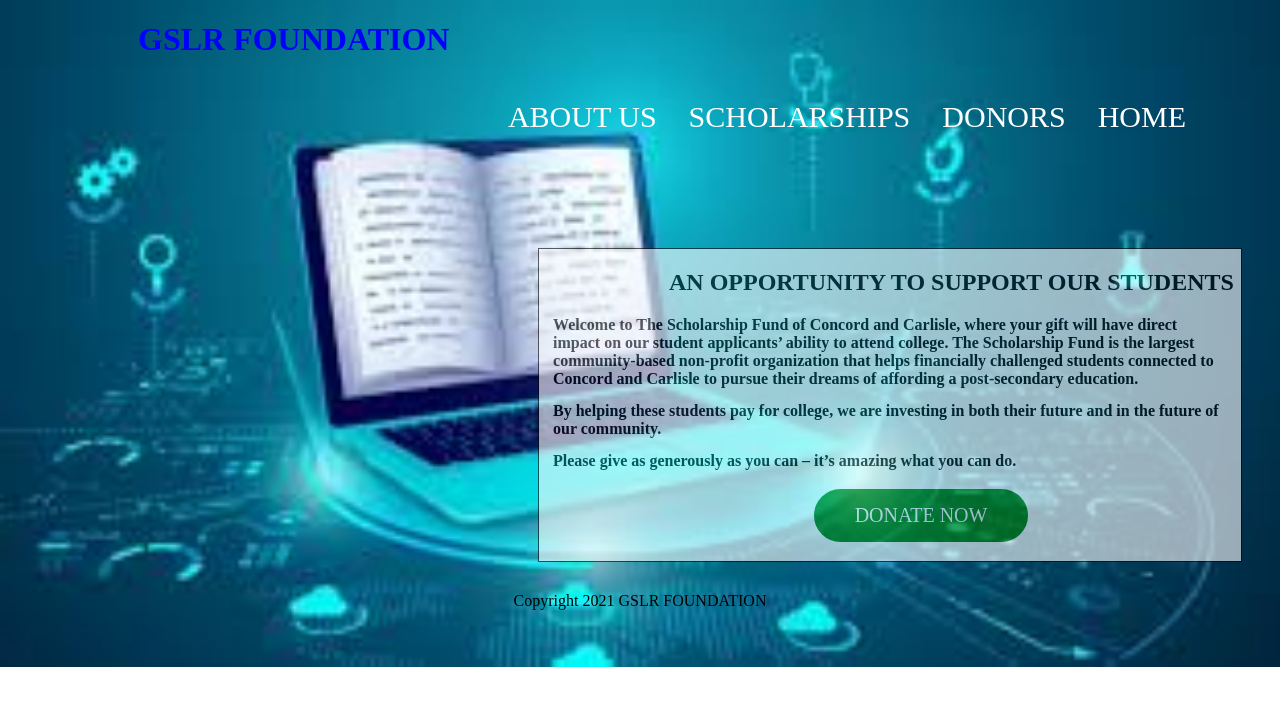
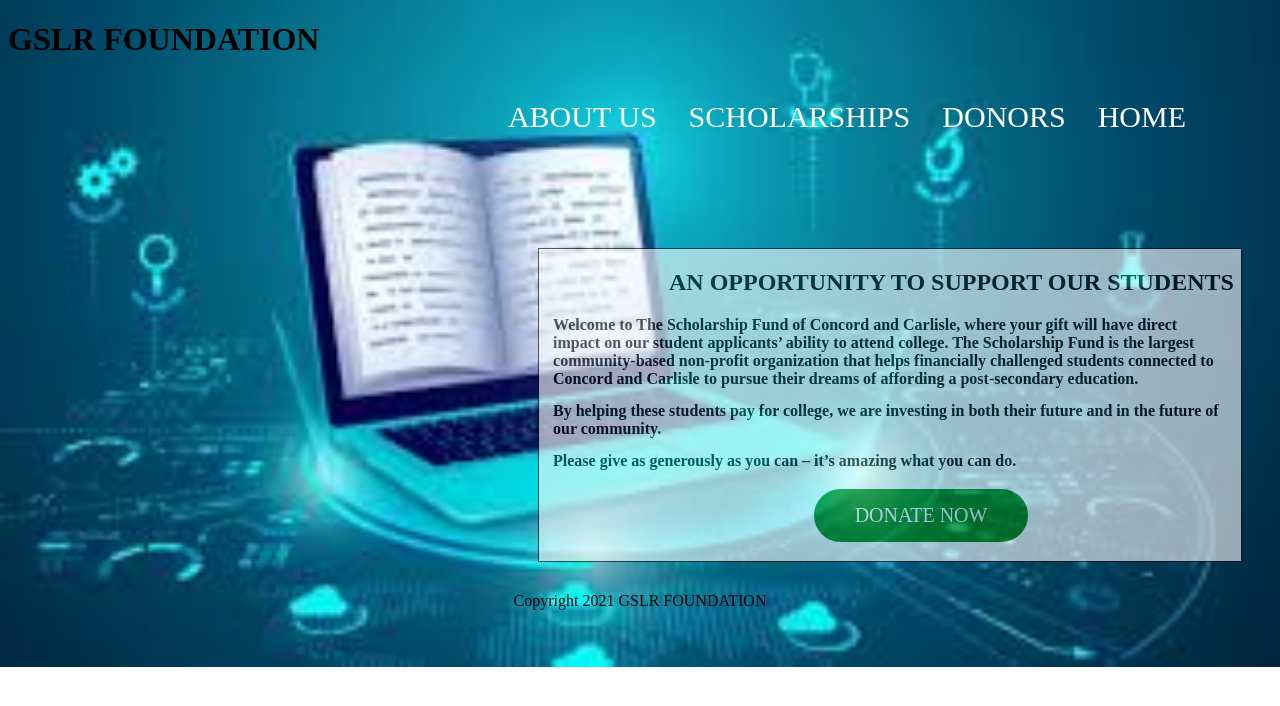
Before and after one commit to GundapuneniSaiLikhitha/task3.github.io, a plain HTML site: page index.html in a window 1280 px wide. Drawn offline with Linux system fonts and the light colour scheme.

Commit message:
Update index.html

```diff
--- a/index.html
+++ b/index.html
@@ -69,10 +69,7 @@
     color: black;
     font-size: 30px;
   }
-  h1{
-  color: blue;
-  padding-left: 130px;
- }
+
 .container{
 	padding-left: 500px;
 	padding-top: 70px;
```
